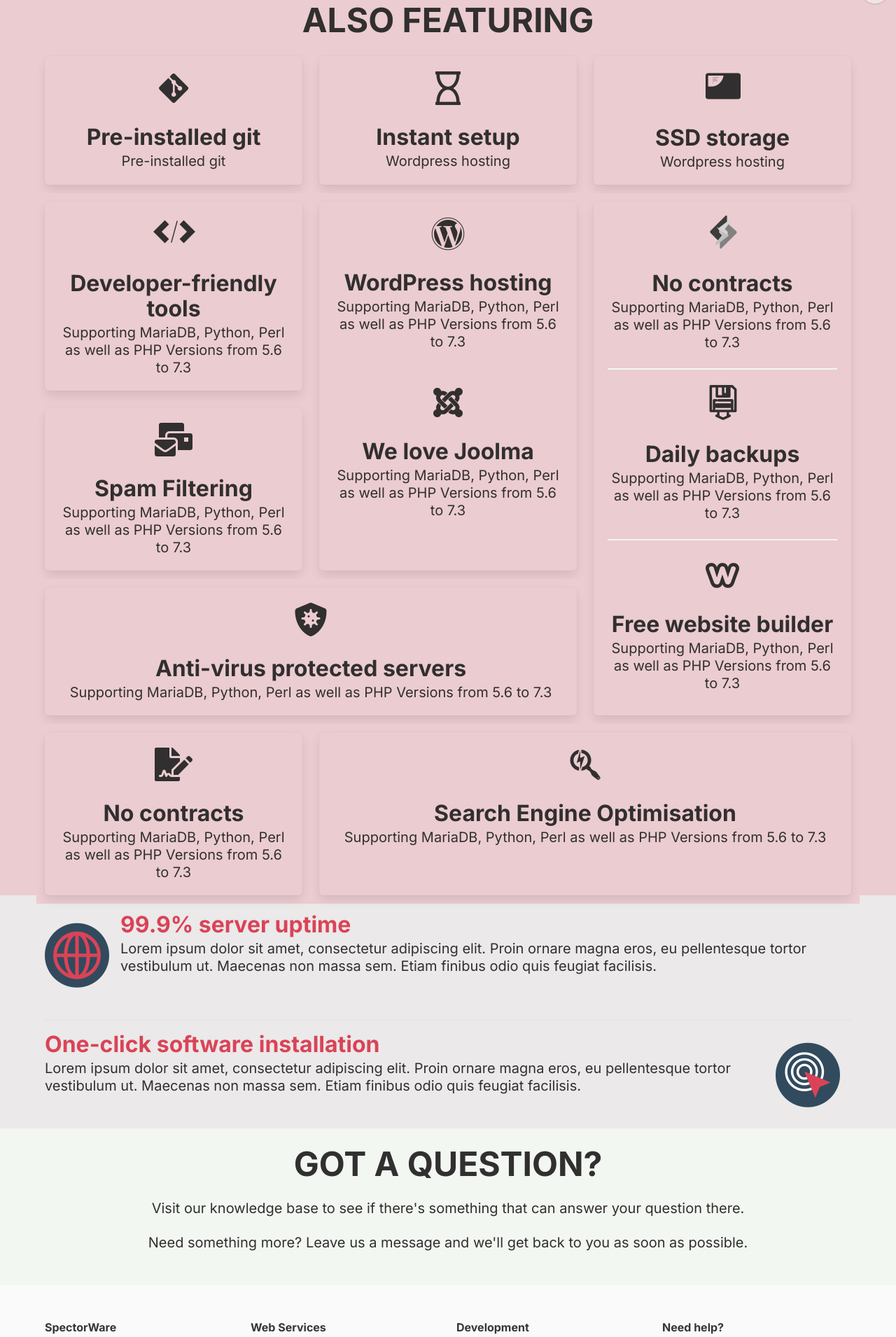
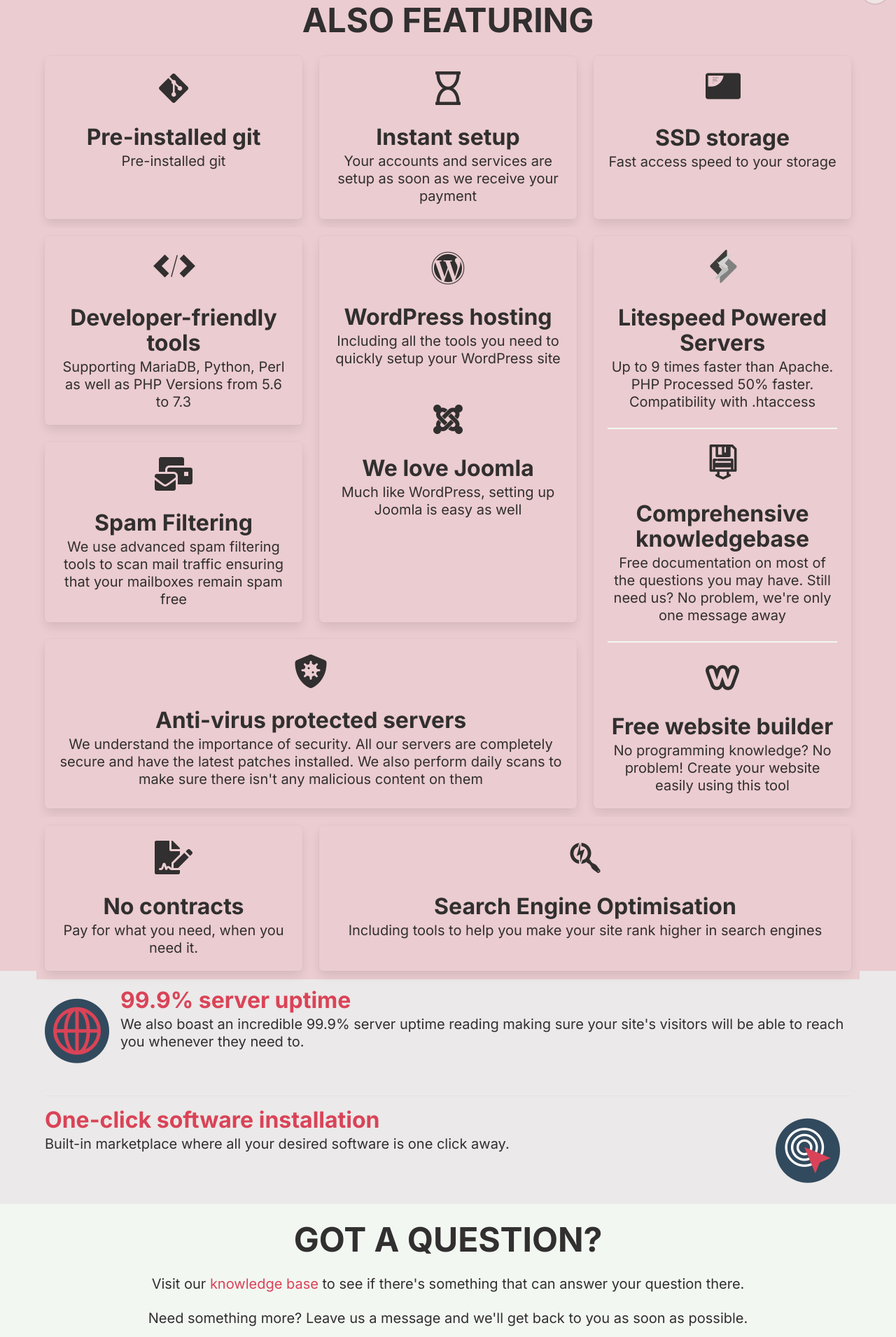
Before and after one commit to kawaki-san/SpectorWare, a PHP site: page /hosting.html in a window 1280 px wide. Shown: the part 715-2625 px from the top of the page at 70% size. Run offline with PHP 8.4, Linux system fonts and the light colour scheme; some web fonts are replaced.

Commit message:
added content

```diff
--- a/contact.html
+++ b/contact.html
@@ -157,7 +157,7 @@
                             <div class="field">
                                 <label class="label">Email</label>
                                 <div class="control has-icons-left has-icons-right">
-                                    <input class="input" type="email" placeholder="Email" value="hello@">
+                                    <input class="input" type="email" placeholder="Email">
                                     <span class="icon is-small is-left">
                                         <i class="fas fa-envelope"></i>
                                     </span>
@@ -167,7 +167,7 @@
                             <div class="field">
                                 <label class="label">Subject</label>
                                 <div class="control has-icons-left has-icons-right">
-                                    <input class="input" type="text" placeholder="Subject" value="bulma">
+                                    <input class="input" type="text" placeholder="Subject">
                                     <span class="icon is-small is-left">
                                         <i class="fas fa-heading"></i>
                                     </span>
--- a/hosting.html
+++ b/hosting.html
@@ -155,7 +155,8 @@
             </div>
             <br>
             <div class="container">
-                <div class="pricing-table is-comparative">
+                <div class="pricing-table is-comparative" data-aos="fade-up" data-aos-delay="50"
+                    data-aos-duration="500">
                     <div class="pricing-plan is-features">
                         <div class="plan-header">Features</div>
                         <div class="plan-price"><span class="plan-price-amount">&nbsp;</span></div>
@@ -229,7 +230,7 @@
             <h1 class="section-title is-size-1">Also Featuring</h1>
             <div class="container">
                 <div class="tile is-ancestor">
-                    <div class="tile is-parent">
+                    <div class="tile is-parent" data-aos="slide-right" data-aos-delay="50" data-aos-duration="1000">
                         <article class="tile is-child box">
                             <p class="title is-size-1">
                                 <i class="fab fa-git-alt"></i>
@@ -238,23 +239,25 @@
                             <p class="subtitle">Pre-installed git</p>
                         </article>
                     </div>
-                    <div class="tile is-parent">
+                    <div class="tile is-parent" data-aos="zoom-in-up" data-aos-delay="50" data-aos-duration="9000">
                         <article class="tile is-child box">
                             <p class="title is-size-1">
                                 <i class="far fa-hourglass"></i>
 
                             </p>
                             <p class="title">Instant setup</p>
-                            <p class="subtitle">Wordpress hosting</p>
+                            <p class="subtitle">Your accounts and services are setup as soon as we receive your payment
+                            </p>
                         </article>
                     </div>
-                    <div class="tile is-parent">
+                    <div class="tile is-parent storagetile" data-aos="slide-left" data-aos-delay="50"
+                        data-aos-duration="9000">
                         <article class="tile is-child box">
                             <p class="title is-size-1">
                                 <i><span class="icon-icon-ssd"></span></i>
                             </p>
                             <p class="title">SSD storage</p>
-                            <p class="subtitle">Wordpress hosting</p>
+                            <p class="subtitle">Fast access speed to your storage</p>
                         </article>
                     </div>
                 </div>
@@ -262,7 +265,8 @@
                 <div class="tile is-ancestor">
                     <div class="tile is-vertical is-8">
                         <div class="tile">
-                            <div class="tile is-parent is-vertical">
+                            <div class="tile is-parent is-vertical devtile" data-aos="zoom-in" data-aos-delay="50"
+                                data-aos-duration="1000" data-aos-anchor=".storagetile">
                                 <article class="tile is-child box">
                                     <p class="title is-size-1">
                                         <i>
@@ -278,25 +282,25 @@
                                         <i class="fas fa-mail-bulk"></i>
                                     </p>
                                     <p class="title">Spam Filtering</p>
-                                    <p class="subtitle">Supporting MariaDB, Python, Perl as well as PHP Versions from
-                                        5.6 to 7.3</p>
+                                    <p class="subtitle">We use advanced spam filtering tools to scan mail traffic
+                                        ensuring that your mailboxes remain spam free</p>
                                 </article>
                             </div>
-                            <div class="tile is-parent">
+                            <div class="tile is-parent" data-aos="zoom-in" data-aos-duration="1500"
+                                data-aos-anchor=".devtile">
                                 <article class="tile is-child box">
                                     <p class="title is-size-1">
                                         <i class="fab fa-wordpress"></i>
                                     </p>
                                     <p class="title">WordPress hosting</p>
-                                    <p class="subtitle">Supporting MariaDB, Python, Perl as well as PHP Versions from
-                                        5.6 to 7.3</p>
+                                    <p class="subtitle">Including all the tools you need to quickly setup your WordPress
+                                        site</p>
                                     <br>
                                     <p class="title is-size-1">
                                         <i class="fab fa-joomla"></i>
                                     </p>
-                                    <p class="title">We love Joolma</p>
-                                    <p class="subtitle">Supporting MariaDB, Python, Perl as well as PHP Versions from
-                                        5.6 to 7.3</p>
+                                    <p class="title">We love Joomla</p>
+                                    <p class="subtitle">Much like WordPress, setting up Joomla is easy as well</p>
 
 
                                 </article>
@@ -309,8 +313,9 @@
                                     <i class="fas fa-shield-virus"></i>
                                 </p>
                                 <p class="title">Anti-virus protected servers</p>
-                                <p class="subtitle">Supporting MariaDB, Python, Perl as well as PHP Versions from
-                                    5.6 to 7.3</p>
+                                <p class="subtitle">We understand the importance of security. All our servers are
+                                    completely secure and have the latest patches installed. We also perform daily scans
+                                    to make sure there isn't any malicious content on them</p>
                             </article>
                         </div>
                     </div>
@@ -321,37 +326,36 @@
                                             class="path2"></span><span class="path3"></span><span
                                             class="path4"></span></span></i>
                             </p>
-                            <p class="title">No contracts</p>
-                            <p class="subtitle">Supporting MariaDB, Python, Perl as well as PHP Versions from
-                                5.6 to 7.3</p>
+                            <p class="title">Litespeed Powered Servers</p>
+                            <p class="subtitle">Up to 9 times faster than Apache. PHP Processed 50% faster.
+                                Compatibility with .htaccess</p>
                             <hr>
                             <p class="title is-size-1">
                                 <i> <span class="icon-icon-backup"></span></i>
                             </p>
-                            <p class="title">Daily backups</p>
-                            <p class="subtitle">Supporting MariaDB, Python, Perl as well as PHP Versions from
-                                5.6 to 7.3</p>
+                            <p class="title">Comprehensive knowledgebase</p>
+                            <p class="subtitle">Free documentation on most of the questions you may have. Still need us?
+                                No problem, we're only one message away</p>
                             <hr>
                             <p class="title is-size-1 has-ribbon">
 
                                 <i class="fab fa-weebly"></i>
                             </p>
                             <p class="title">Free website builder</p>
-                            <p class="subtitle">Supporting MariaDB, Python, Perl as well as PHP Versions from
-                                5.6 to 7.3</p>
+                            <p class="subtitle">No programming knowledge? No problem! Create your website easily using
+                                this tool</p>
                         </article>
                     </div>
                 </div>
 
-                <div class="tile is-ancestor">
+                <div class="tile is-ancestor" data-aos="slide-up" data-aos-duration="500">
                     <div class="tile is-parent">
                         <article class="tile is-child box">
                             <p class="title is-size-1">
                                 <i class="fas fa-file-signature"></i>
                             </p>
                             <p class="title">No contracts</p>
-                            <p class="subtitle">Supporting MariaDB, Python, Perl as well as PHP Versions from
-                                5.6 to 7.3</p>
+                            <p class="subtitle">Pay for what you need, when you need it.</p>
                         </article>
                     </div>
                     <div class="tile is-parent is-8">
@@ -360,8 +364,8 @@
                                 <i class="fab fa-searchengin"></i>
                             </p>
                             <p class="title">Search Engine Optimisation</p>
-                            <p class="subtitle">Supporting MariaDB, Python, Perl as well as PHP Versions from
-                                5.6 to 7.3</p>
+                            <p class="subtitle">Including tools to help you make your site rank higher in search engines
+                            </p>
                         </article>
                     </div>
                 </div>
@@ -371,7 +375,7 @@
     <section class="featuring-footer">
         <div class="container">
             <br>
-            <article class="media">
+            <article class="media" data-aos="slide-right" data-aos-delay="50" data-aos-duration="1000">
                 <figure class="media-left">
                     <p class="image">
                         <i style="font-size: 92px;">
@@ -382,21 +386,17 @@
                 <div class="media-content">
                     <div class="content">
                         <h1 class="title is-size-3">99.9% server uptime</h1>
-                        <p class="subtitle"> Lorem ipsum dolor sit amet, consectetur adipiscing elit. Proin ornare magna
-                            eros, eu
-                            pellentesque tortor vestibulum ut. Maecenas non massa sem. Etiam finibus odio quis feugiat
-                            facilisis.</p>
+                        <p class="subtitle">We also boast an incredible 99.9% server uptime reading making sure your
+                            site's visitors will be able to reach you whenever they need to.</p>
                     </div>
                 </div>
             </article>
-            <article class="media">
+            <article class="media" data-aos="slide-left" data-aos-duration="800">
                 <div class="media-content">
                     <div class="content">
                         <h1 class="title is-size-3">One-click software installation</h1>
                         <p class="subtitle">
-                            Lorem ipsum dolor sit amet, consectetur adipiscing elit. Proin ornare magna eros, eu
-                            pellentesque tortor vestibulum ut. Maecenas non massa sem. Etiam finibus odio quis feugiat
-                            facilisis.
+                            Built-in marketplace where all your desired software is one click away.
                         </p>
                     </div>
                 </div>
@@ -414,7 +414,10 @@
     <section class="knowledge-base-section">
         <div class="container">
             <h1 class="section-title is-size-1">Got a question?</h1>
-            <p class="subtitle has-text-centered">Visit our knowledge base to see if there's something that can answer
+            <p class="subtitle has-text-centered">Visit our <a
+                    href="https://spectorware.com/whmcs/index.php?rp=/knowledgebase">knowledge base</a> to see if
+                there's something
+                that can answer
                 your question there.</p>
             <p class="subtitle has-text-centered">Need something more? Leave us a message and we'll get back to you
                 as soon as possible.</p>
--- a/index.html
+++ b/index.html
@@ -426,7 +426,6 @@
         </div>
     </section>
     <footer class="footer">
-
         <div class="content has-text-centered">
             <div class="container">
                 <div class="columns" style="text-align: left;">
--- a/stylesheets/main.scss
+++ b/stylesheets/main.scss
@@ -495,6 +495,19 @@ body {
       height: 5em;
     }
   }
+  .footer {
+    background-color: var(--bg-panel);
+    li {
+      list-style: none;
+      a {
+        color: var(--color-text);
+      }
+    }
+    strong,
+    p {
+      color: var(--color-text);
+    }
+  }
 
   @media (max-width: 992px) {
     #back-to-top-btn {
```
Also changed, not shown: development.html (+29 -36 lines), stylesheets/main.css, 1 other file.
